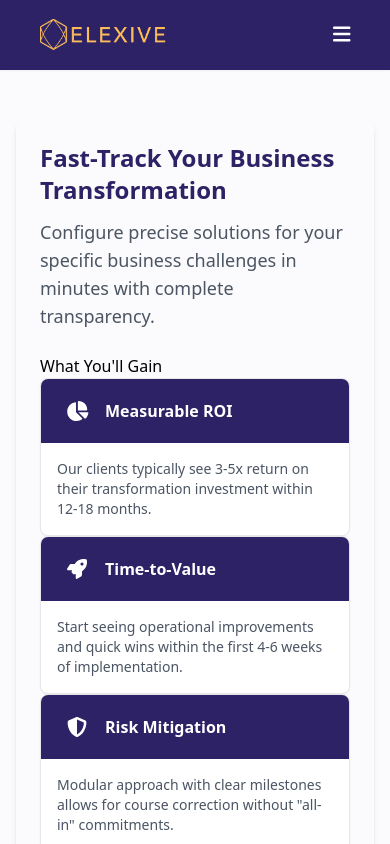
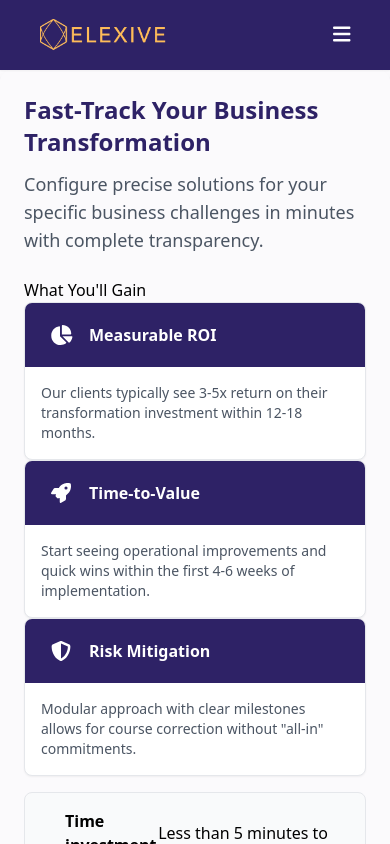
Before and after one commit to elexive-com/elexive-calc, a React (Create React App) app: page / in a window 390 px wide. Shown: the top 844 px of the page. Built offline with nearby package versions, Linux system fonts and the light colour scheme.

Commit message:
changed mobile responsive layout to have 0px padding on the mobile view on the sides

```diff
--- a/src/App.js
+++ b/src/App.js
@@ -10,8 +10,10 @@ function App() {
     <TabProvider>
       <div className="min-h-screen bg-elx-bg">
         <Header />
-        <div className="elx-content flex flex-col items-center justify-center p-4">
-          <CalculatorApp />
+        <div className="elx-content flex flex-col items-center justify-center p-0 sm:p-4">
+          <div className="w-full max-w-[1100px] mx-auto">
+            <CalculatorApp />
+          </div>
           <footer className="mt-8 text-center text-elx-primary text-sm opacity-80">
             <p>© 2025 Elexive Calculator</p>
           </footer>
--- a/src/CalculatorApp.jsx
+++ b/src/CalculatorApp.jsx
@@ -19,13 +19,13 @@ const CalculatorApp = () => {
   };
 
   return (
-    <div className="container mx-auto py-8 elx-main-content">
+    <div className="w-full mx-0 px-0 py-0 elx-main-content">
       {activeTab === 'introduction' ? (
         <CalculatorIntroduction onGetStarted={handleGetStarted} />
       ) : (
         <>
           {activeTab === 'calculator' ? (
-            <div className="grid grid-cols-1 lg:grid-cols-3 gap-6">
+            <div className="grid grid-cols-1 lg:grid-cols-3 gap-2 sm:gap-6">
               {/* Left Column - Onboarding Quiz, Module Selector, and all other components */}
               <div className="lg:col-span-2">
                 {/* Step 1: Business Intent */}
```
